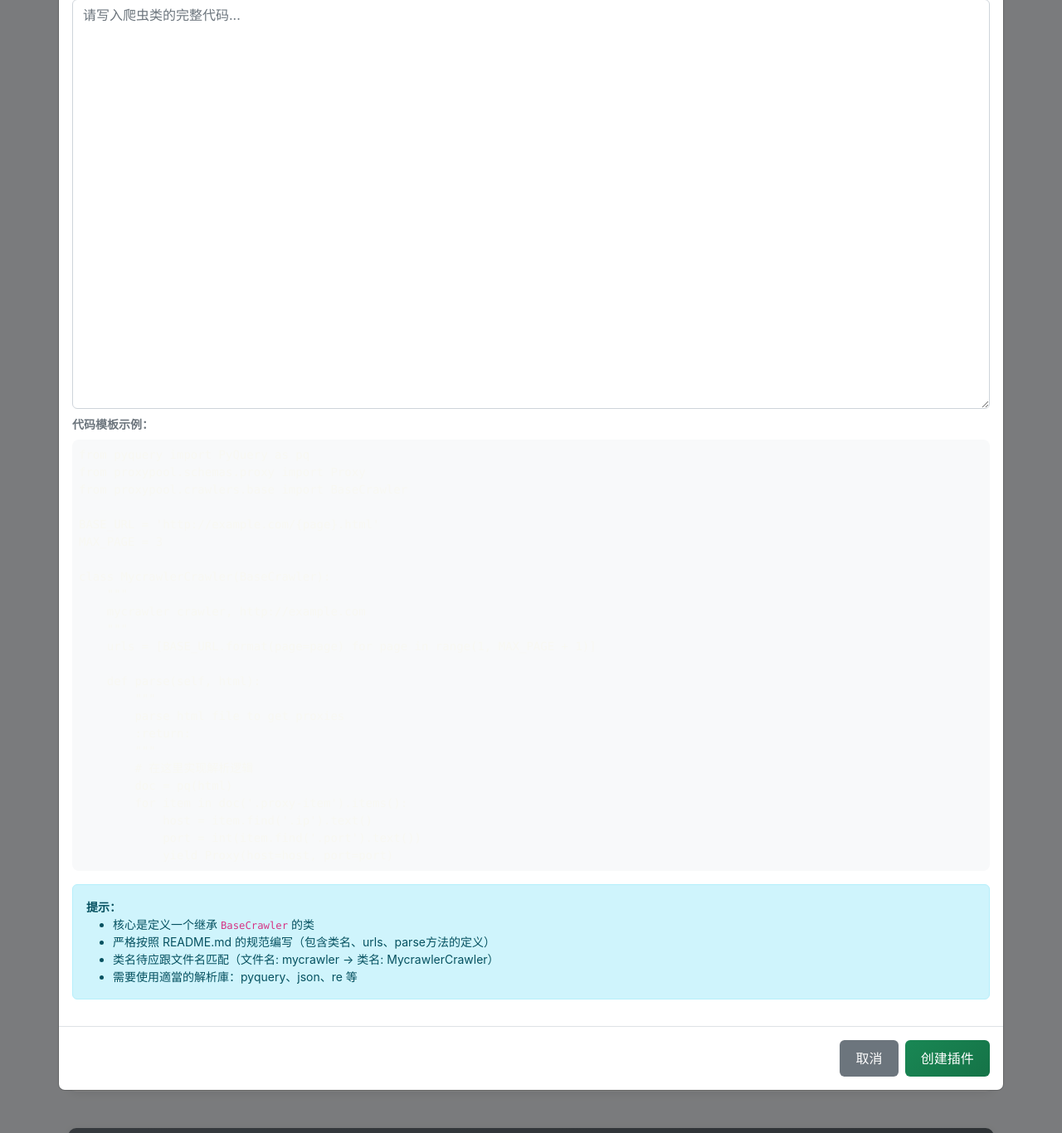
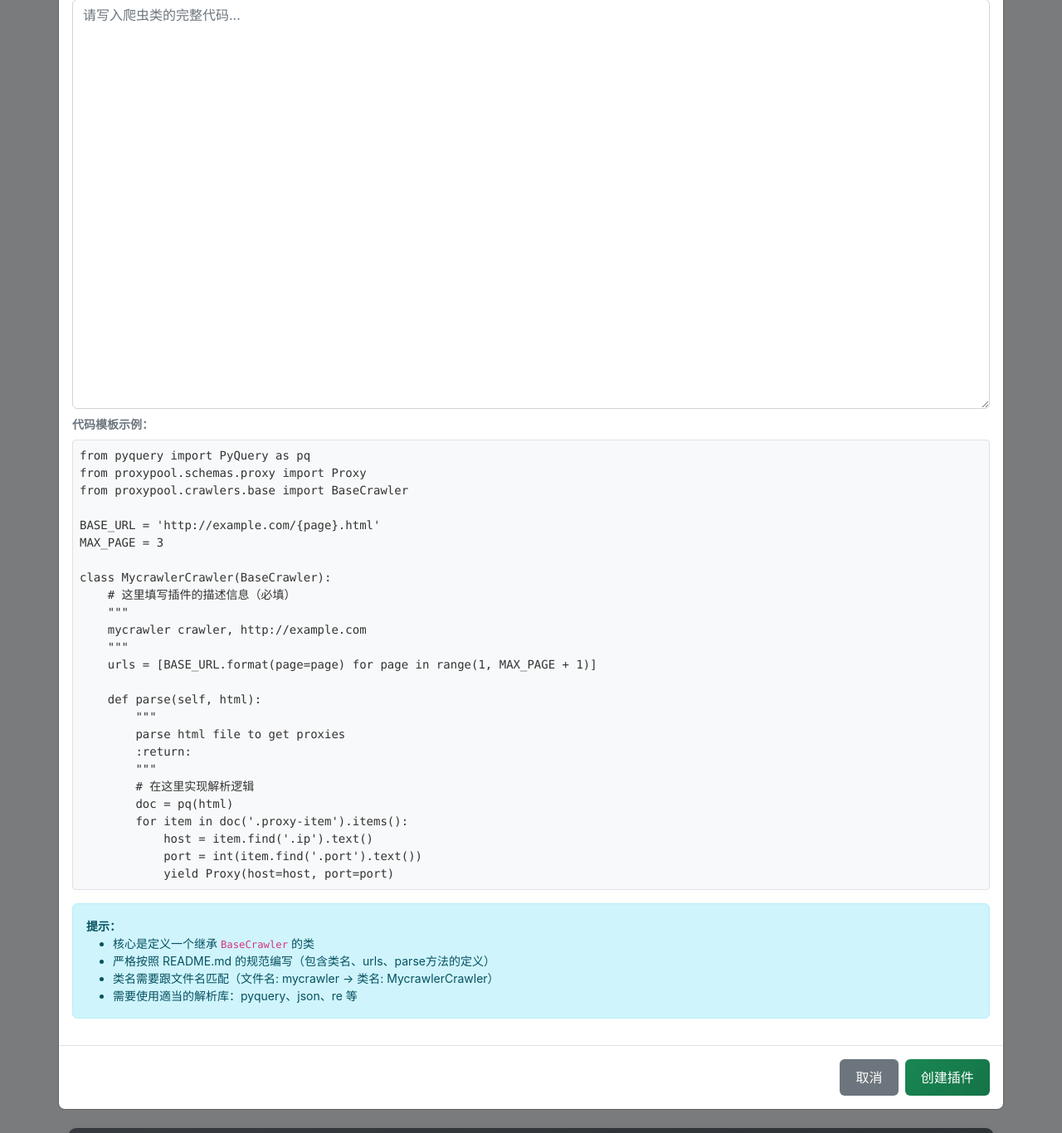
Before and after one commit to 498330580/ProxyPool, a Flask app: page /admin/plugins in a window 1280 px wide, after a click on "创建插件". Shown: the part 251-1617 px from the top of the page at 83% size. Run offline with Flask 2, Linux system fonts and the light colour scheme; parts of the project's set-up code (start-up, migrations or seed data) failed here and were passed over.

Commit message:
fix: 改进代码模板示例的文字颜色和修复繁体字

```diff
--- a/proxypool/templates/plugins.html
+++ b/proxypool/templates/plugins.html
@@ -116,7 +116,7 @@
                         <small class="form-text text-muted d-block mt-2">
                             <strong>代码模板示例：</strong>
                         </small>
-                        <pre class="bg-light p-2 mt-2 small"><code>from pyquery import PyQuery as pq
+                        <pre class="bg-light p-2 mt-2 small" style="border: 1px solid #dee2e6; border-radius: 0.25rem; color: #333;"><code style="color: #333;">from pyquery import PyQuery as pq
 from proxypool.schemas.proxy import Proxy
 from proxypool.crawlers.base import BaseCrawler
 
@@ -124,6 +124,7 @@
 MAX_PAGE = 3
 
 class MycrawlerCrawler(BaseCrawler):
+    # 这里填写插件的描述信息（必填）
     """
     mycrawler crawler, http://example.com
     """
@@ -147,8 +148,8 @@
                         <ul class="mb-0">
                             <li>核心是定义一个继承 <code>BaseCrawler</code> 的类</li>
                             <li>严格按照 README.md 的规范编写（包含类名、urls、parse方法的定义）</li>
-                            <li>类名待应跟文件名匹配（文件名: mycrawler → 类名: MycrawlerCrawler）</li>
-                            <li>需要使用適當的解析庫：pyquery、json、re 等</li>
+                            <li>类名需要跟文件名匹配（文件名: mycrawler → 类名: MycrawlerCrawler）</li>
+                            <li>需要使用適当的解析库：pyquery、json、re 等</li>
                         </ul>
                     </div>
                 </form>
```
